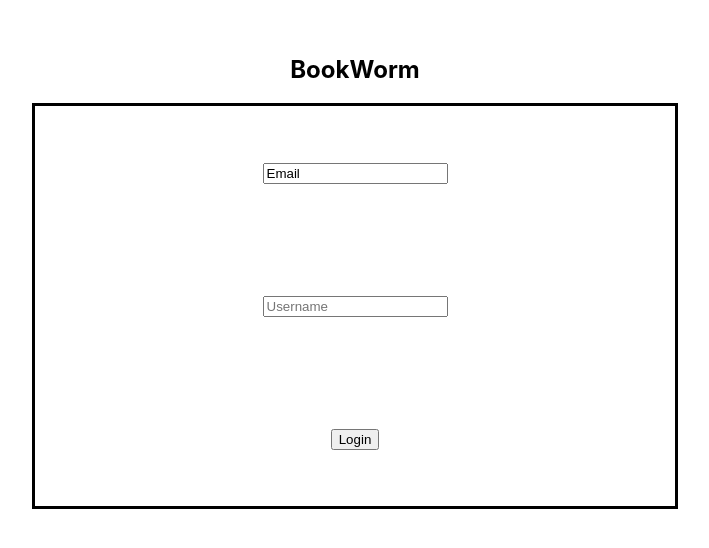
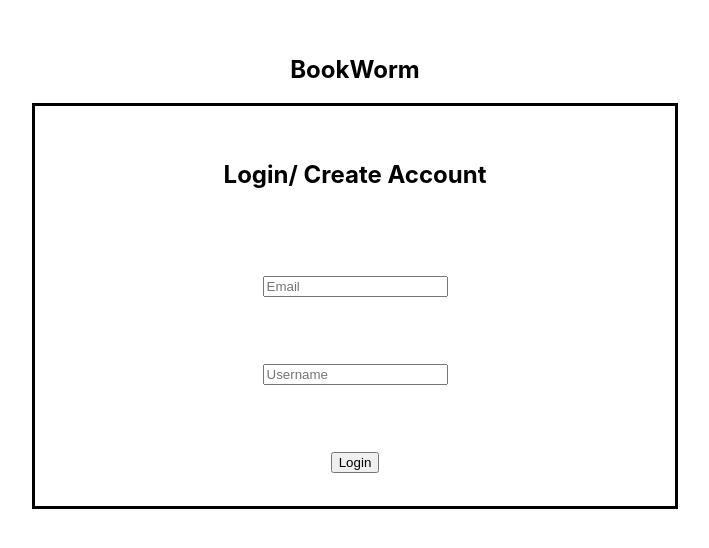
Before and after one commit to Capstone-Bookworm/bookworm-fe, a React (Create React App) app: page / in a window 1280 px wide. Shown: the part 128-676 px from the top of the page, without its empty margins (285-994 px from the left). Built offline with nearby package versions, Linux system fonts and the light colour scheme.

Commit message:
Add state and function to handle the change of the inputs

```diff
--- a/src/Components/Login/Login.tsx
+++ b/src/Components/Login/Login.tsx
@@ -1,23 +1,34 @@
-import React from 'react'
+import { useState } from 'react'
 import './Login.css'
 
 const Login = () => {
+  const [email, setEmail] = useState('')
+  const [username, setUsername] = useState('')
 
   const verifyLogin = () => {
-    console.log('hello');
+    console.log(email);
+    console.log(username);
+
   }
 
   return (
     <section className='login-page'>
       <h1>BookWorm</h1>
       <div className='login-container'>
+        <h2>Login/ Create Account</h2>
         <input
           className='email-login'
           placeholder='Email'
-          value={'Email'}
+          value={email}
+          onChange={event => setEmail(event.target.value)}
         />
-        <input className='username-login' placeholder='Username'></input>
-        <button className='login-btn' onClick={event => verifyLogin()}>Login</button>
+        <input
+          className='username-login'
+          placeholder='Username'
+          value={username}
+          onChange={event => setUsername(event.target.value)}
+          />
+        <button className='login-btn' onClick={verifyLogin}>Login</button>
       </div>
     </section>
   )
```
